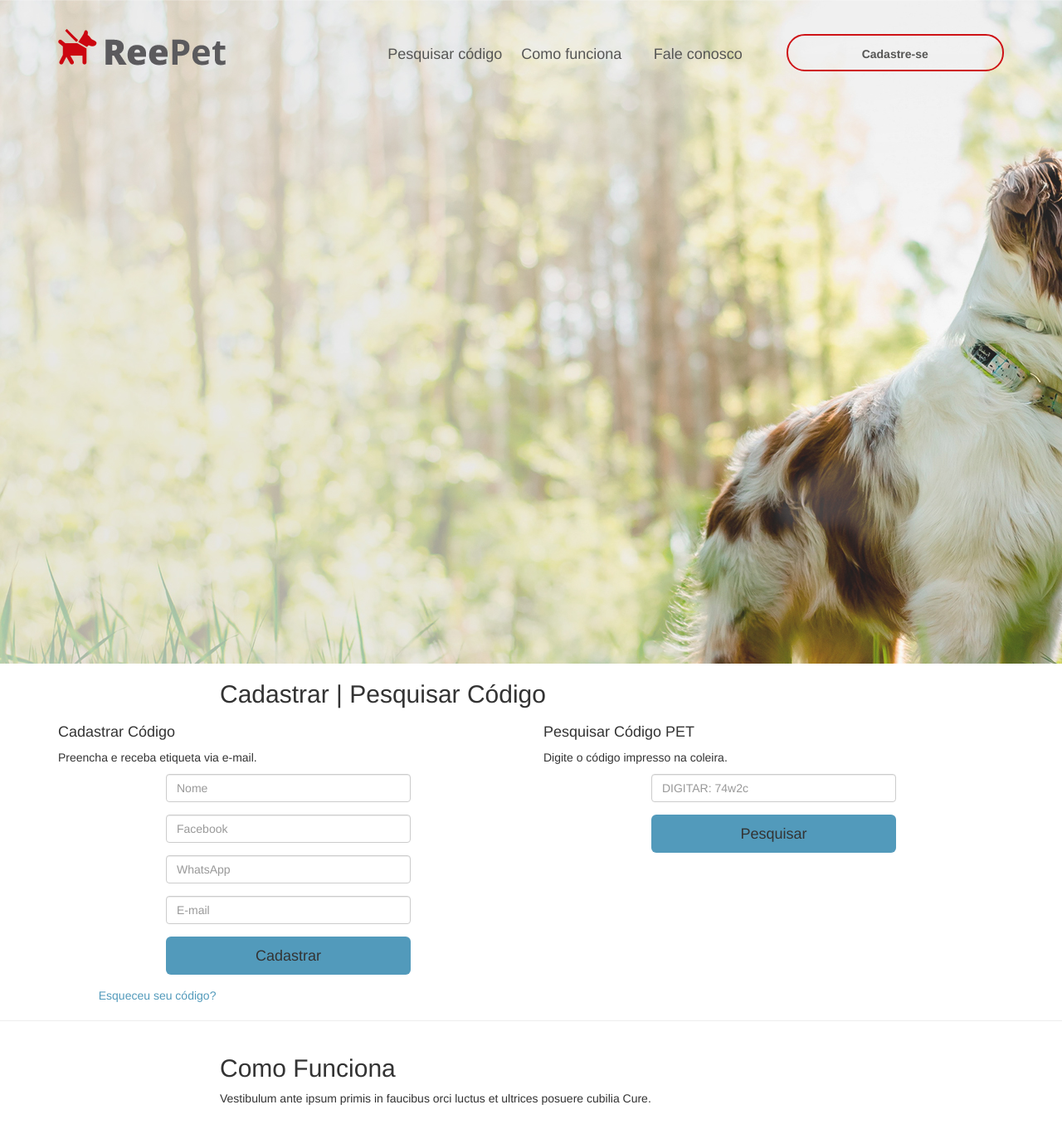
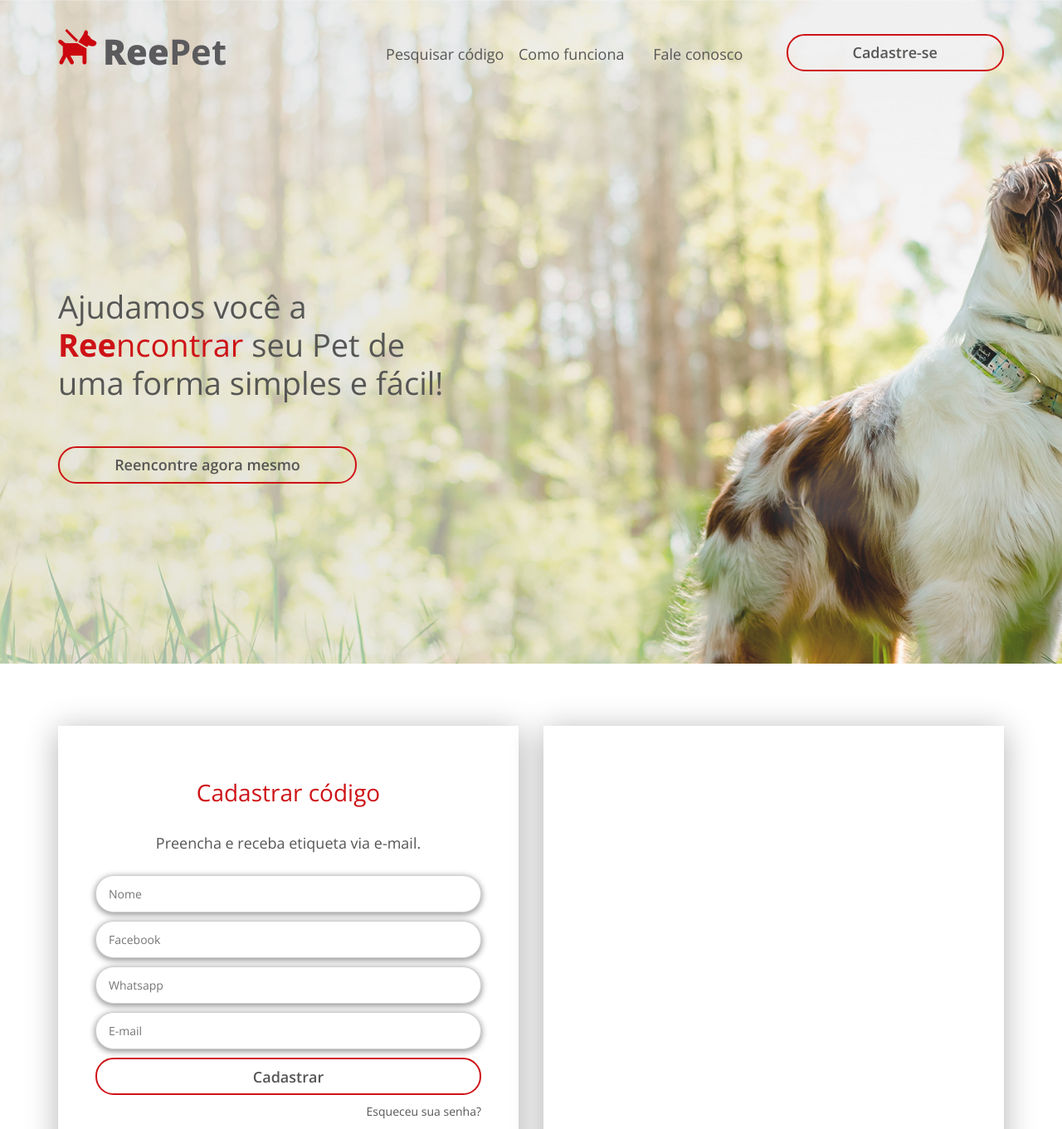
Before and after one commit to Geffersonvivan/ReePet, a PHP site: page / in a window 1280 px wide. Shown: the top 1361 px of the page at 83% size. Run offline with PHP 8.4, Linux system fonts and the light colour scheme; some libraries are stand-ins or nearby versions.

Commit message:
Form de cadastro

```diff
--- a/Style/css/components.css
+++ b/Style/css/components.css
@@ -1,14 +1,15 @@
 .button{
+  background-color: transparent;
+  border: 2px solid #ce1216;
+  border-radius: 22px;
+  color: #565655;
+  cursor: pointer;
   display: inline-block;
-  cursor: pointer;
-  border-radius: 22px;
+  font-weight: 600;
+  font-size: 18px;
+  height: 45px;
+  line-height: 40px;
   text-align: center;
-  font-weight: 600;
-  line-height: 45px;
-  height: 45px;
-  border: 2px solid #ce1216;
-  background-color: transparent;
-  color: #565655;
   transition: .3s all ease;
 }
 
@@ -28,3 +29,43 @@
 .button--full-width{
   width: 100%;
 }
+
+.input{
+  border: 1px solid #d0d0d0;
+  box-shadow: 0 2px 7px 1px rgba(0,0,0,.4);
+  display: inline-block;
+  line-height: 45px;
+  height: 45px;
+  border-radius: 22px;
+  padding-left: 15px;
+  padding-right: 15px;
+}
+
+.input--full-width{
+  width: 100%;
+}
+
+.form .input,
+.form .button{
+  margin-bottom: 10px;
+}
+
+.card{
+  min-height: 525px;
+  background-color: white;
+  box-shadow: 0 5px 36px 0px rgba(0,0,0, .3);
+  padding: 45px;
+}
+
+  .card__title{
+    color: #ce1216;
+    font-size: 28px;
+    margin-bottom: 1.2em;
+    text-align: center;
+  }
+
+  .card__description{
+    font-size: 18px;
+    text-align: center;
+    margin-bottom: 25px;
+  }
--- /dev/null
+++ b/Style/css/helpers.css
@@ -0,0 +1,8 @@
+.primary-color{
+  color: #ce1216;
+}
+
+.section-area{
+  padding-top: 75px;
+  padding-bottom: 80px;
+}
--- a/Style/css/style.css
+++ b/Style/css/style.css
@@ -1,3 +1,8 @@
+body{
+	font-family: "Open sans", sans-serif;
+	color: #565655;
+}
+
 .main-header{
 	background-image: url(../img/banner.jpg);
 	background-size: cover;
@@ -19,8 +24,6 @@
 		box-shadow: 0 3px 10px 1px rgba(0,0,0,.5);
 	}
 
-
-
 		.main-header__nav__logo{
 			display: inline-block;
 		}
@@ -41,3 +44,14 @@
 				color: #565655;
 				font-size: 18px;
 			}
+
+	.main-header__section{
+		height: calc(100vh - 130px);
+		width: 100%;
+		position: absolute;
+		bottom: 0;
+		display: flex;
+		align-items: center;
+		font-size: 38px;
+		line-height: 1.2;
+	}
--- a/Style/js/custom.js
+++ b/Style/js/custom.js
@@ -1,5 +1,4 @@
 (function ($) {
-	$( '#dl-menu' ).dlmenu();
 	$('ul.dl-menu li a').smoothScroll();
 
 	new WOW().init();
--- a/index.php
+++ b/index.php
@@ -10,6 +10,7 @@
     <title>ReePet</title>
     <meta charset="utf-8" />
     <meta content="width=device-width, initial-scale=1, maximum-scale=1, user-scalable=no" name="viewport">
+		<link href="https://fonts.googleapis.com/css?family=Open+Sans:300,300i,400,400i,600,600i,700" rel="stylesheet">
     <!-- css -->
     <link href="style/css/bootstrap.min.css" rel="stylesheet" media="screen">
     <link href="style/color/default.css" rel="stylesheet" media="screen">
@@ -17,6 +18,7 @@
     <link href="style/css/fontello.css" rel="stylesheet">
 		<link href="style/css/style.css" rel="stylesheet" media="screen">
 		<link href="style/css/components.css" rel="stylesheet" media="screen">
+		<link href="style/css/helpers.css" rel="stylesheet" media="screen">
 </head>
 
 <body>
@@ -97,10 +99,53 @@
 					</div>
 				</div>
 			</nav>
+			<div class="main-header__section">
+				<div class="container">
+					Ajudamos você a <br>
+					<span class="primary-color"><b>Ree</b>ncontrar</span> seu Pet de <br>
+					uma forma simples e fácil!
+					<br>
+					<div class="row">
+						<div class="col-md-4">
+							<br>
+							<a type="button" class="button button--full-width">Reencontre agora mesmo</a>
+						</div>
+					</div>
+				</div>
+			</div>
     </header>
 
+
+		<section class="section-area">
+			<div class="container">
+				<div class="row">
+					<div class="col-md-6">
+						<div class="card">
+							<h3 class="card__title">Cadastrar código</h3>
+							<div class="card__description">
+								<p>Preencha e receba etiqueta via e-mail.</p>
+							</div>
+							<form method="post" class="form">
+								<input type="text" name="name" placeholder="Nome" class="input input--full-width">
+								<input type="text" name="facebook" placeholder="Facebook" class="input input--full-width">
+								<input type="text" name="whatsapp" placeholder="Whatsapp" class="input input--full-width">
+								<input type="text" name="E-mail" placeholder="E-mail" class="input input--full-width">
+								<button type="submit" name="action" value="create" class="button button--full-width">Cadastrar</button>
+							</form>
+							<div class="text-right">
+								Esqueceu sua senha?
+							</div>
+						</div>
+					</div>
+					<div class="col-md-6">
+						<div class="card">
+
+						</div>
+					</div>
+				</div>
+			</div>
+		</section>
     <!-- Serviço -->
-
     <section id="services" class="home-section bg-white">
         <div class="container">
             <div class="row">
```
Also changed, not shown: Style/font/OpenSans-Bold.ttf (added), Style/font/OpenSans-BoldItalic.ttf (added), Style/font/OpenSans-ExtraBold.ttf (added), Style/font/OpenSans-ExtraBoldItalic.ttf (added), Style/font/OpenSans-Italic.ttf (added), Style/font/OpenSans-Light.ttf (added), Style/font/OpenSans-LightItalic.ttf (added), Style/font/OpenSans-Regular.ttf (added), Style/font/OpenSans-SemiBold.ttf (added), Style/font/OpenSans-SemiBoldItalic.ttf (added).
